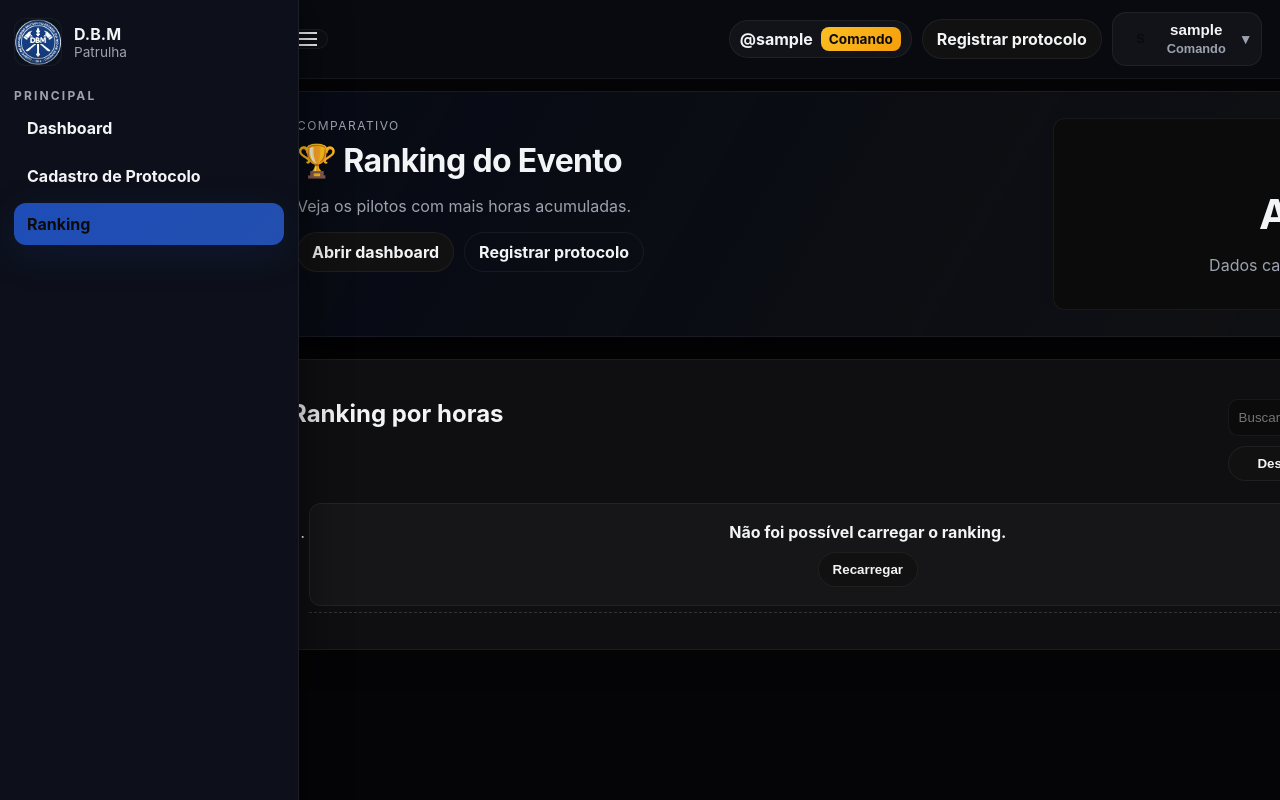
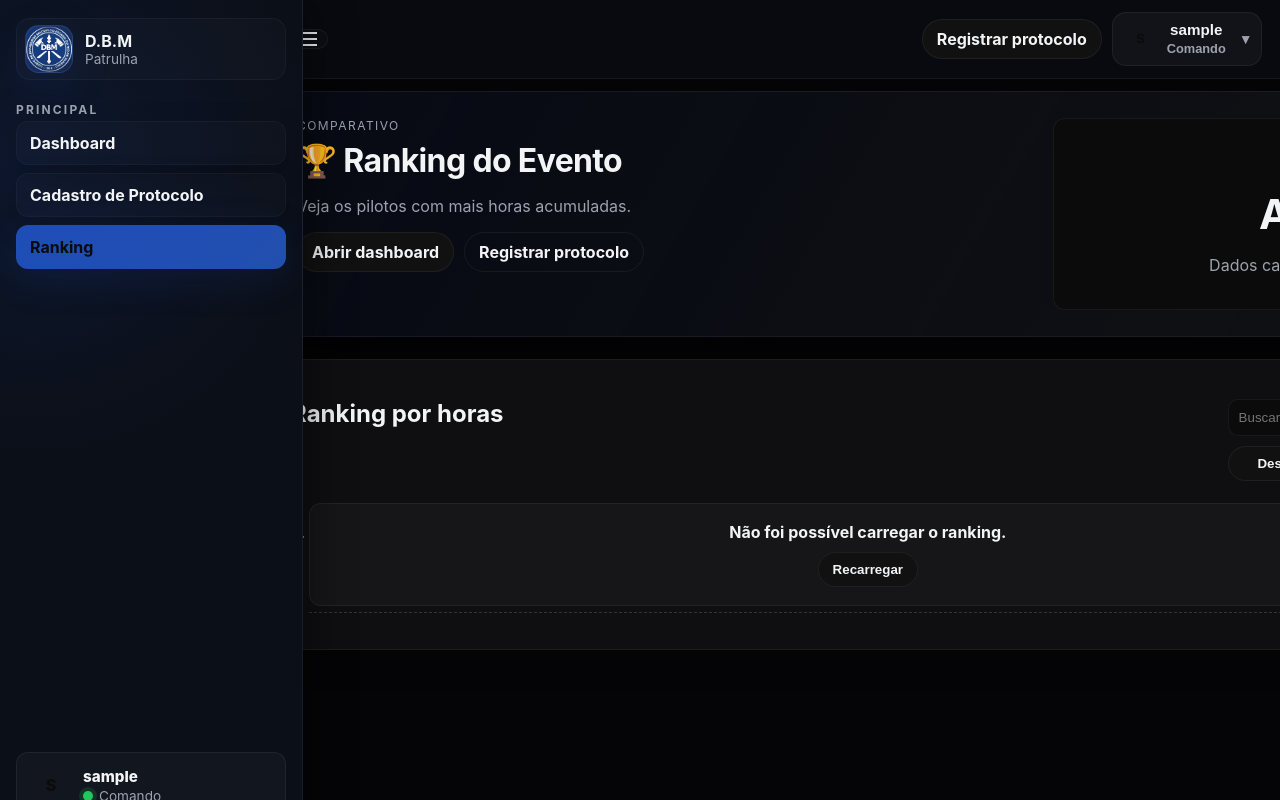
Before and after one commit to rickg8/DBM-BOT, a website: page public/ranking.html in a window 1280 px wide. Shown: the top 800 px of the page. Drawn offline with Linux system fonts and the light colour scheme; no server answers; sample sign-in values are in the browser's storage.

Commit message:
feat(ui): aprimorar estilos da barra lateral e adicionar transições; atualizar manipulação de estado da barra lateral

```diff
--- a/public/css/base.css
+++ b/public/css/base.css
@@ -143,30 +143,49 @@ body {
   left: 0;
   height: 100vh;
   width: 270px;
-  background: #0d101a;
+  background:
+    radial-gradient(
+      circle at 10% 20%,
+      rgba(30, 77, 183, 0.14),
+      transparent 40%
+    ),
+    #0b0f18;
   border-right: 1px solid var(--border);
-  padding: 18px 14px 14px;
+  padding: 18px 16px 16px;
   display: flex;
   flex-direction: column;
   gap: 16px;
   z-index: 30;
   overflow-y: auto;
   box-shadow: 12px 0 36px rgba(0, 0, 0, 0.35);
+  backdrop-filter: blur(10px);
+  transition:
+    transform 0.22s ease,
+    box-shadow 0.22s ease;
 }
 
 .sidebar-brand {
   display: flex;
   align-items: center;
   gap: 12px;
+  padding: 6px 8px;
+  border-radius: 14px;
+  border: 1px solid rgba(255, 255, 255, 0.04);
+  background: rgba(255, 255, 255, 0.02);
 }
 
 .brand-logo {
   width: 46px;
   height: 46px;
-  border-radius: 12px;
+  border-radius: 14px;
   object-fit: cover;
-  background: #0b111b;
-  border: 1px solid rgba(255, 255, 255, 0.05);
+  background: linear-gradient(
+    135deg,
+    rgba(30, 77, 183, 0.6),
+    rgba(34, 79, 175, 0.25)
+  );
+  border: 1px solid rgba(255, 255, 255, 0.08);
+  box-shadow: var(--glow);
 }
 
 .sidebar-close {
@@ -184,35 +203,39 @@ body {
 .sidebar-nav {
   display: flex;
   flex-direction: column;
-  gap: 6px;
+  gap: 8px;
 }
 
 .sidebar-link {
   display: flex;
   align-items: center;
   gap: 10px;
-  padding: 10px 12px;
+  padding: 11px 13px;
   border-radius: 12px;
   color: var(--text);
   text-decoration: none;
   font-weight: 700;
-  border: 1px solid transparent;
+  border: 1px solid rgba(255, 255, 255, 0.03);
+  background: rgba(255, 255, 255, 0.015);
   transition: all 0.2s ease;
+  box-shadow: 0 10px 30px rgba(0, 0, 0, 0.2);
 }
 
 .sidebar-link:hover {
-  background: rgba(255, 255, 255, 0.03);
-  border-color: rgba(255, 255, 255, 0.06);
+  background: rgba(255, 255, 255, 0.05);
+  border-color: rgba(255, 255, 255, 0.08);
+  transform: translateY(-1px);
 }
 
 .sidebar-link.active {
   background: linear-gradient(135deg, var(--primary), var(--primary-alt));
   color: #0b0b0b;
   box-shadow: var(--glow);
+  border-color: transparent;
 }
 
 .sidebar-footer {
-  margin-top: 37rem;
+  margin-top: auto;
   padding-top: 10px;
 }
 
@@ -376,6 +399,7 @@ body {
   width: 18px;
   height: 2px;
   background: currentColor;
+  transition: background 0.2s ease;
 }
 
 .icon-hamb::before,
@@ -386,6 +410,7 @@ body {
   width: 18px;
   height: 2px;
   background: currentColor;
+  transition: transform 0.2s ease;
 }
 
 .icon-hamb::before {
@@ -394,6 +419,18 @@ body {
 
 .icon-hamb::after {
   top: 6px;
+}
+
+.sidebar-toggle.is-active .icon-hamb {
+  background: transparent;
+}
+
+.sidebar-toggle.is-active .icon-hamb::before {
+  transform: translateY(6px) rotate(45deg);
+}
+
+.sidebar-toggle.is-active .icon-hamb::after {
+  transform: translateY(-6px) rotate(-45deg);
 }
 
 .sidebar-backdrop {
@@ -411,6 +448,10 @@ body {
   pointer-events: all;
 }
 
+body.nav-open {
+  overflow: hidden;
+}
+
 @media (max-width: 960px) {
   .app-shell {
     display: block;
@@ -424,10 +465,12 @@ body {
   .sidebar {
     position: fixed;
     inset: 0;
-    width: 270px;
-    transform: translateX(-100%);
-    transition: transform 0.2s ease;
+    width: min(82vw, 360px);
+    max-width: 90vw;
+    transform: translateX(-105%);
+    transition: transform 0.22s ease;
     box-shadow: 0 20px 60px rgba(0, 0, 0, 0.45);
+    border-radius: 0 18px 18px 0;
   }
 
   .sidebar.is-open {
--- a/public/js/ui.js
+++ b/public/js/ui.js
@@ -72,7 +72,6 @@
             return;
         }
         const username = session.username || session.id || 'usuário';
-        target.innerHTML = `<div class="session-chip" aria-live="polite"><strong>@${username}</strong>${renderRoleBadge(session.role)}</div>`;
     }
 
     function detectRoute() {
@@ -136,11 +135,15 @@
         const openSidebar = () => {
             sidebar?.classList.add('is-open');
             backdrop?.classList.add('is-visible');
+            toggle?.classList.add('is-active');
+            document.body.classList.add('nav-open');
         };
 
         const closeSidebar = () => {
             sidebar?.classList.remove('is-open');
             backdrop?.classList.remove('is-visible');
+            toggle?.classList.remove('is-active');
+            document.body.classList.remove('nav-open');
         };
 
         toggle?.addEventListener('click', () => {
```
